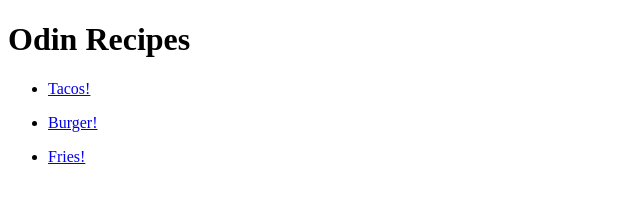
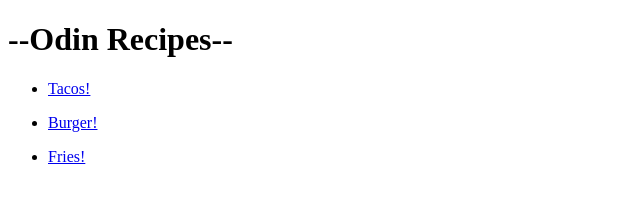
Before and after one commit to angelsot0/odin-recipes, a plain HTML site: page index.html in a window 1280 px wide. Shown: the whole page, without its empty margins (0-640 px from the left). Drawn offline with Linux system fonts and the light colour scheme.

Commit message:
added a --

```diff
--- a/index.html
+++ b/index.html
@@ -7,7 +7,7 @@
 <!-- ---------- -->
 
     <body>
-        <h1>Odin Recipes</h1>
+        <h1>--Odin Recipes--</h1>
         <ul>
             <li><a href="./recipes/tacos.html">Tacos!</a></li>
             <p></p>
```
Also changed, not shown: recipes/tacos.html (+1 -1 lines).
